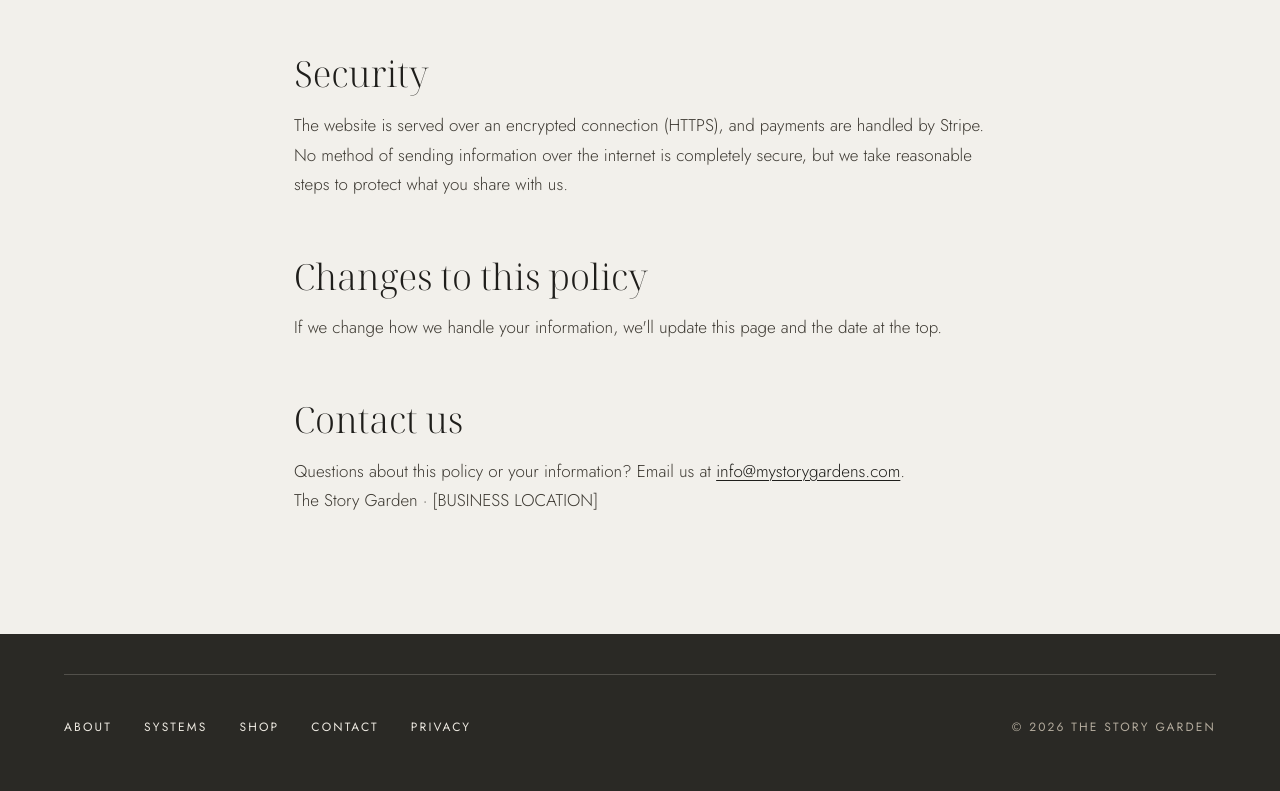
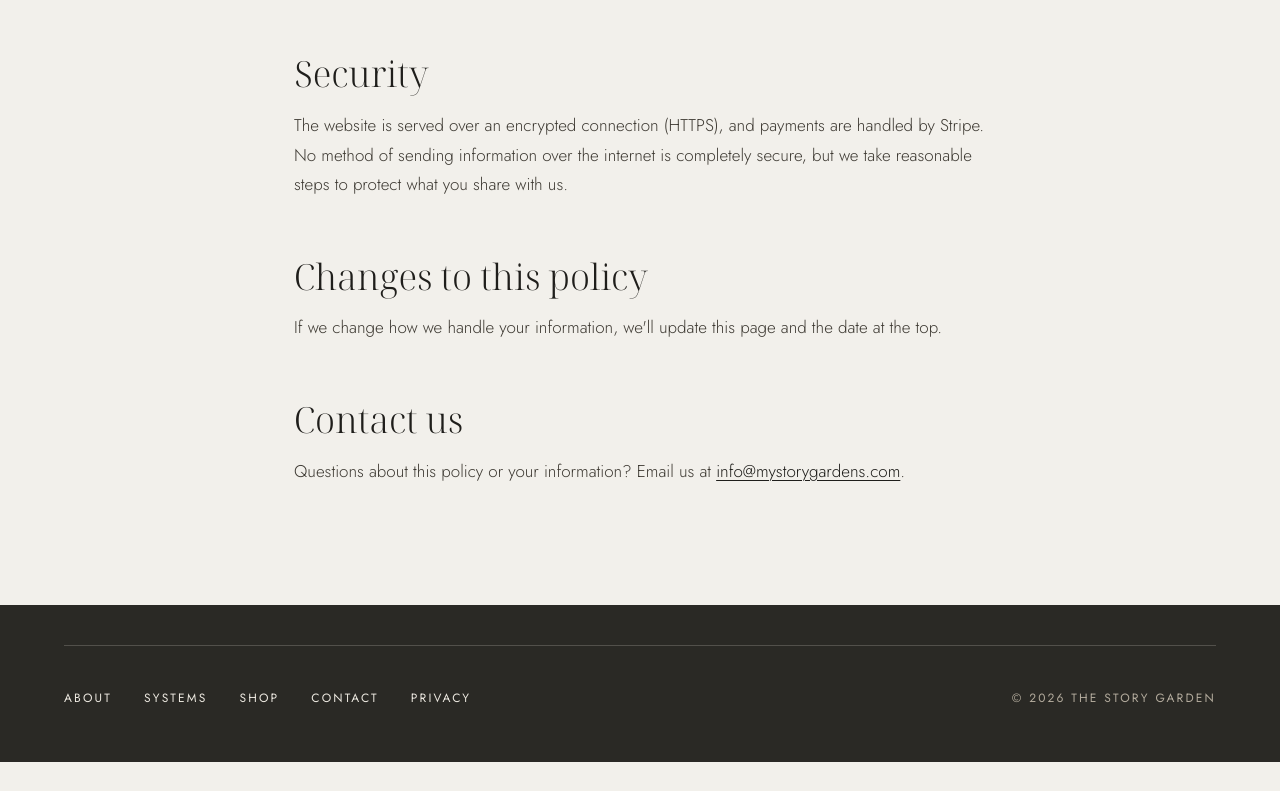
Before and after one commit to emmadembo/mystorygarden.me, a plain HTML site: page privacy.html in a window 1280 px wide. Shown: the part 2688-3479 px from the top of the page. After the commit the page ends 3450 px from the top, so only its background shows below. Drawn offline with Linux system fonts and the light colour scheme.

Commit message:
Privacy policy: remove business location line

```diff
--- a/privacy.html
+++ b/privacy.html
@@ -92,8 +92,7 @@
       <p>If we change how we handle your information, we'll update this page and the date at the top.</p>
 
       <h2>Contact us</h2>
-      <p>Questions about this policy or your information? Email us at <a href="mailto:info@mystorygardens.com">info@mystorygardens.com</a>.<br>
-      The Story Garden · [BUSINESS LOCATION]</p>
+      <p>Questions about this policy or your information? Email us at <a href="mailto:info@mystorygardens.com">info@mystorygardens.com</a>.</p>
     </div>
   </main>
 
```
